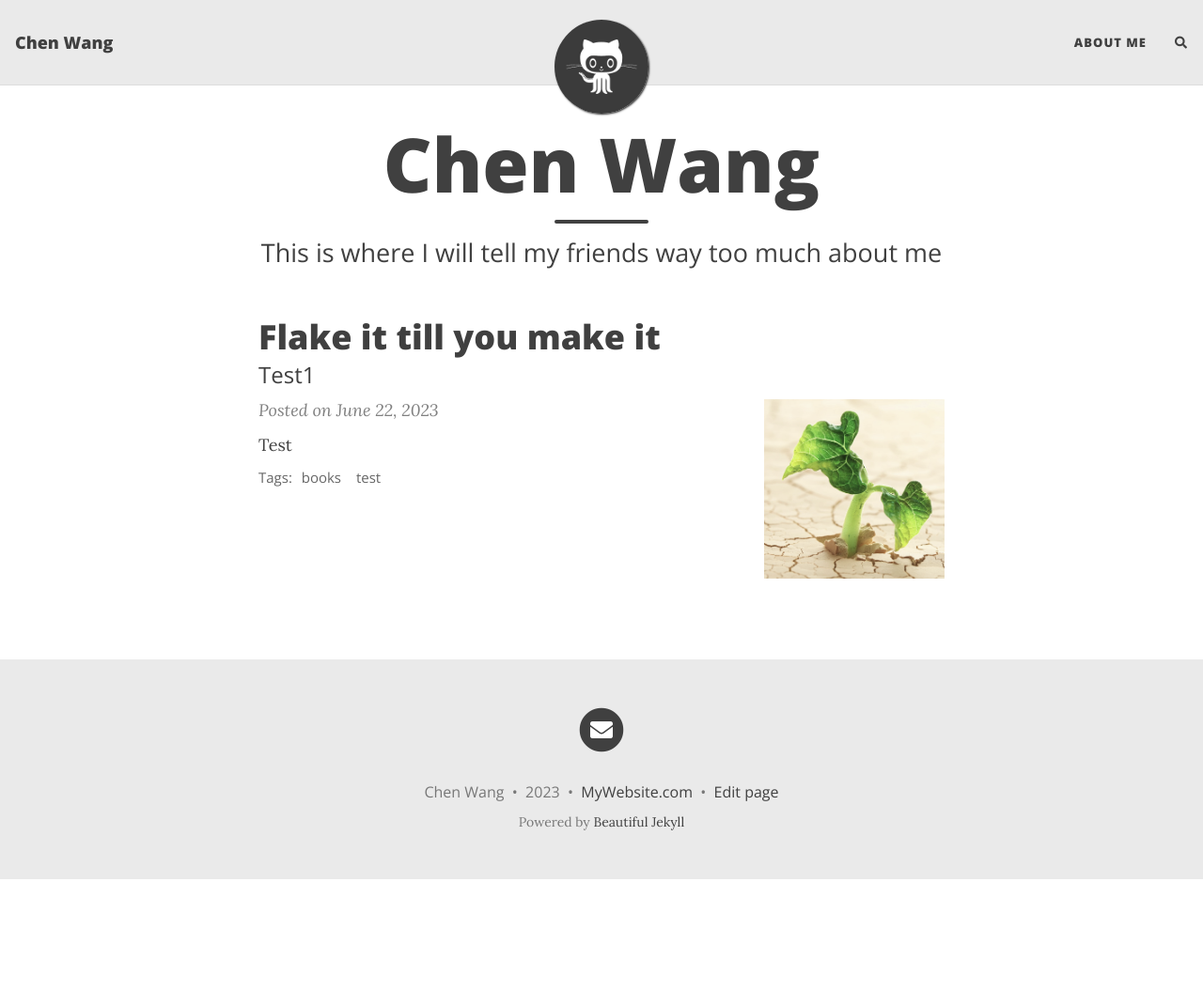
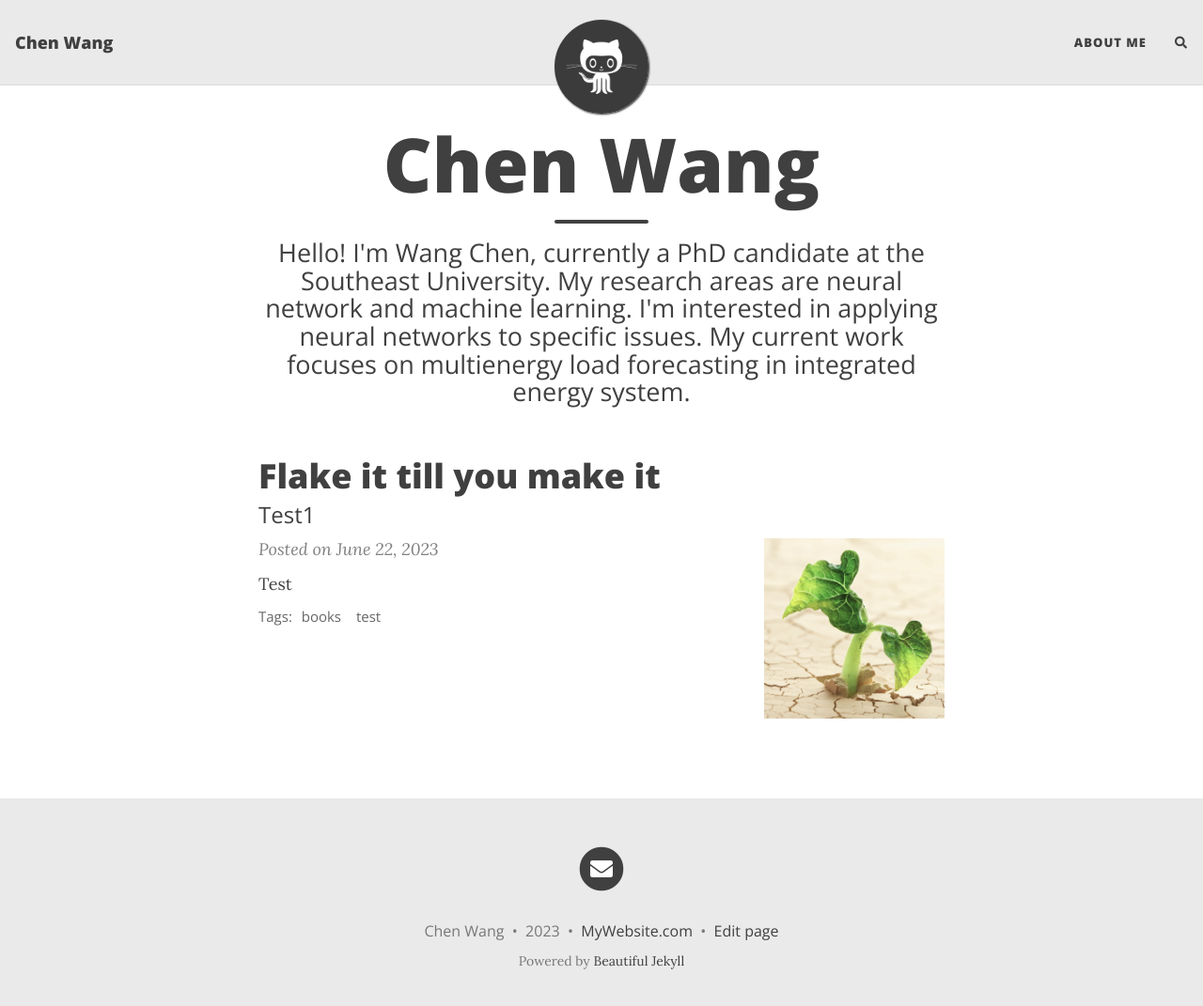
Before and after one commit to wangc1073/wangc1073.github.io, a Jekyll site: the page built from index.html, in a window 1280 px wide and 1084 px high. Shown: the top 1071 px of the window at 94% size. Built offline with Jekyll 4.4.1, drawn with Linux system fonts in a browser that asks for light colours; nearby versions of some CDN libraries; the list of posts is cut into pages by our own code; comment, search, counter and statistics services are not loaded.

Commit message:
Update index.html

```diff
--- a/index.html
+++ b/index.html
@@ -1,5 +1,5 @@
 ---
 layout: home
 title: Chen Wang
-subtitle: This is where I will tell my friends way too much about me
+subtitle: Hello! I'm Wang Chen, currently a PhD candidate at the Southeast University. My research areas are neural network and machine learning. I'm interested in applying neural networks to specific issues. My current work focuses on multienergy load forecasting in integrated energy system.
 ---
```
